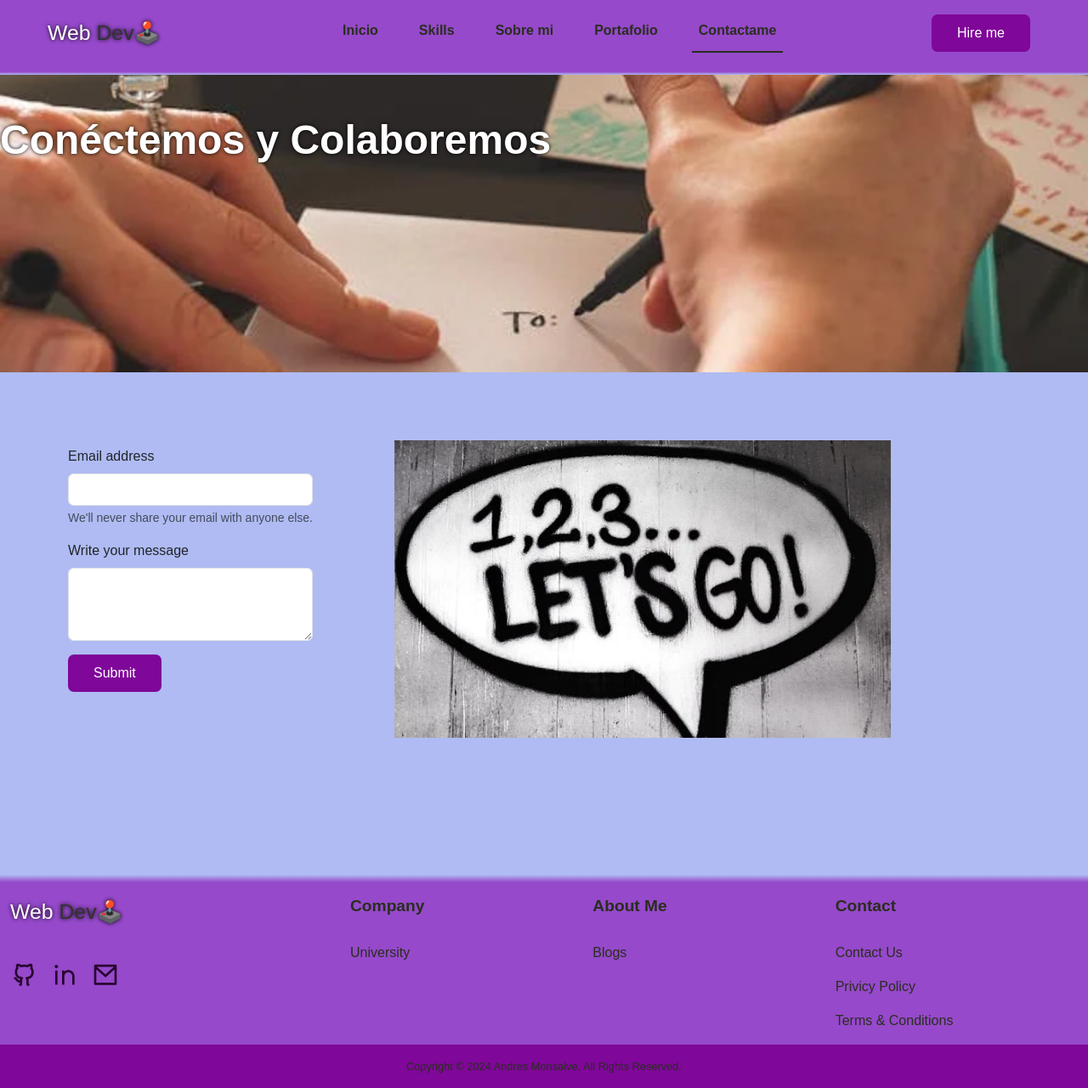
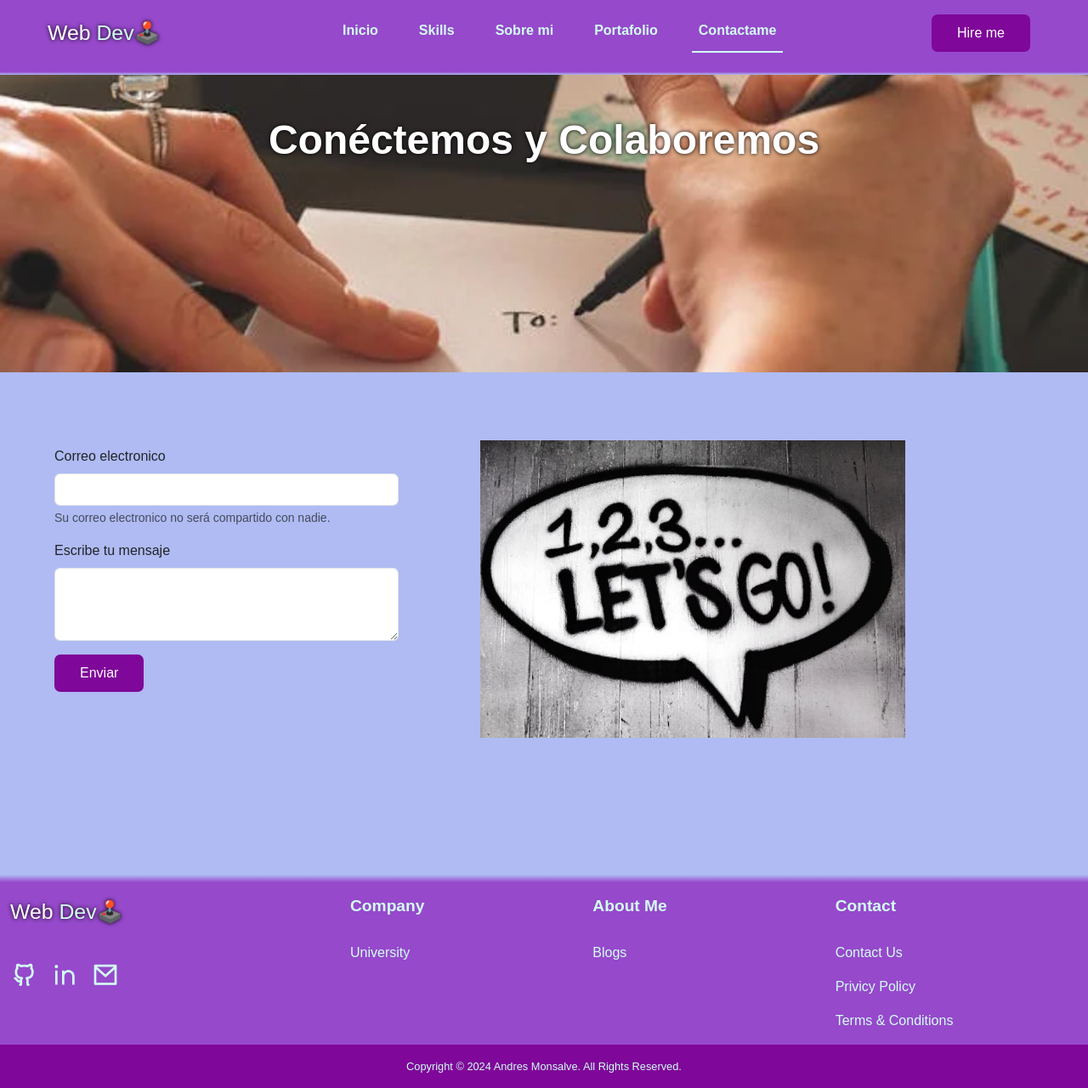
Before and after one commit to 4ndr3steban/PF-MonsalveVasquez, a website: page pages/contact-me.html in a window 1280 px wide. Shown: the whole page at 85% size. Drawn offline with nearby package versions, Linux system fonts and the light colour scheme.

Commit message:
fix pre entrega 3 feedback

```diff
--- a/pages/contact-me.html
+++ b/pages/contact-me.html
@@ -1,5 +1,5 @@
 <!DOCTYPE html>
-<html lang="en">
+<html lang="es">
 <head>
     <meta charset="UTF-8">
     <meta name="viewport" content="width=device-width, initial-scale=1.0">
@@ -7,7 +7,7 @@
     <link rel="stylesheet" href="https://cdnjs.cloudflare.com/ajax/libs/remixicon/4.1.0/remixicon.min.css">
     <link rel="stylesheet" href="../css/styles.css">
     <title>Contact me - page to contact me</title>
-    <meta name="description" content="formulario para enviar un correo electronico de contacto al propietario de la pagina">
+    <meta name="description" content="Conéctemos y colaboremos en futuros proyectos e ideas geniales">
     <meta name="keywords"  content="Información de contacto, Conéctate, Consultas, Comunicación, Redes sociales, Formulario de contacto">
 </head>
 <body>
@@ -17,7 +17,9 @@
         <nav class="navbar navbar-expand-lg">
             <div class="container-fluid nav">
 
-                <div class="logo">Web <span>Dev</span>🕹️</div>
+                <a href="../index.html">
+                    <div class="logo">Web <span>Dev</span>🕹️</div>
+                </a>
 
                 <button class="navbar-toggler" type="button" data-bs-toggle="collapse" data-bs-target="#navbarNav" aria-controls="navbarNav" aria-expanded="false" aria-label="Toggle navigation">
                     <span class="navbar-toggler-icon"></span>
@@ -52,23 +54,23 @@
     <main>
         <!-- Inicio titulo principal pagina contactame -->
         <section class="contactmeback">
-            <h1 class="titlecontact">Conéctemos y Colaboremos</h1>
+            <h1 class="titlecontact headTitle">Conéctemos y Colaboremos</h1>
         </section>
         <!-- Fin titulo principal pagina contactame -->
 
         <!-- Inicio formulario de contacto e imagen complementaria -->
         <section class="containter-head">
-            <form class="contactform">
+            <form class="contactform col-md-4">
                 <div class="mb-3">
-                  <label for="exampleInputEmail1" class="form-label">Email address</label>
+                  <label for="exampleInputEmail1" class="form-label">Correo electronico</label>
                   <input type="email" class="form-control" id="exampleInputEmail1" aria-describedby="emailHelp">
-                  <div id="emailHelp" class="form-text">We'll never share your email with anyone else.</div>
+                  <div id="emailHelp" class="form-text">Su correo electronico no será compartido con nadie.</div>
                 </div>
                 <div class="mb-3">
-                    <label for="exampleFormControlTextarea1" class="form-label">Write your message</label>
+                    <label for="exampleFormControlTextarea1" class="form-label">Escribe tu mensaje</label>
                     <textarea class="form-control" id="exampleFormControlTextarea1" rows="3"></textarea>
                 </div>
-                <button type="submit" class="btn btn-primary">Submit</button>
+                <button type="submit" class="btn btn-primary">Enviar</button>
             </form>
             <div class="image-main image-contact"></div>
         </section>
@@ -79,11 +81,13 @@
     <!-- Inicio Footer -->
     <footer class="container-fluid">
         <div class="column">
-            <div class="logo">Web <span>Dev</span>🕹️</div>
+            <a href="../index.html">
+                <div class="logo">Web <span>Dev</span>🕹️</div>
+            </a>
             <div class="socials">
                 <a target="_blank" href="https://github.com/4ndr3steban"><i class="ri-github-line"></i></a>
                 <a target="_blank" href="https://www.linkedin.com/in/andresmonsalvev/"><i class="ri-linkedin-line"></i></a>
-                <a href="#"><i class="ri-mail-line"></i></a>
+                <a target="_blank" href="mailto:andresmonv19@gmail.com"><i class="ri-mail-line"></i></a>
             </div>
         </div>
         <div class="column">
--- a/scss/general/_footerstyle.scss
+++ b/scss/general/_footerstyle.scss
@@ -21,12 +21,12 @@ footer {
 
             a i {
                 font-size: 2rem;
-                color: rgb(40, 4, 48);
+                color: $mint-green;
             }
         }
 
         h3 {
-            color: $black-olive;
+            color: $mint-green;
             margin-bottom: 2rem;
             margin-top: 1rem;
             font-size: 1.2rem;
@@ -35,7 +35,7 @@ footer {
 
         > a {
             display: block;
-            color: $black-olive;
+            color: $mint-green;
             margin-bottom: 1rem;
             transition: all 0.3s ease;
         }
@@ -46,7 +46,7 @@ footer {
 .copyright {
     margin: auto;
     padding: 1rem;
-    color: $black-olive;
+    color: $mint-green;
     font-size: 0.8rem;
     text-align: center;
     background-color: $mauveine;
--- a/scss/general/_headerstyle.scss
+++ b/scss/general/_headerstyle.scss
@@ -45,7 +45,7 @@ header {
             font-weight: 600;
             position: relative;
             padding-bottom: 0.75rem;
-            color: $black-olive;
+            color: $mint-green;
         }
     }
 }
@@ -57,7 +57,7 @@ header {
     @include sombra-texto(5px, #000);
 
     span {
-        color: #333;
+        color: $mint-green;
     }
 }
 
--- a/scss/pages-styles/_contactmestyle.scss
+++ b/scss/pages-styles/_contactmestyle.scss
@@ -8,6 +8,7 @@
 
     h1 {
         font-size: map-get($tamanios-fuentes, titulo);
+        color: #fff;
         @include sombra-texto(5px, #000);
     }
 }
@@ -22,11 +23,13 @@
 }
 
 .contactform {
-    margin-left: 3rem;
+    margin-left: 2rem;
     margin-right: 6rem;
     margin-bottom: 3rem;
+    max-width: 70rem;
 }
 
 .image-contact {
     background-image: url(../static/contacto-second.webp);
+    max-width: 500px;
 }
```
Also changed, not shown: index.html (+20 -12 lines), pages/about-me.html (+9 -5 lines), pages/portafolio.html (+12 -8 lines), pages/skills.html (+9 -5 lines), css/styles.css, 1 other file.
